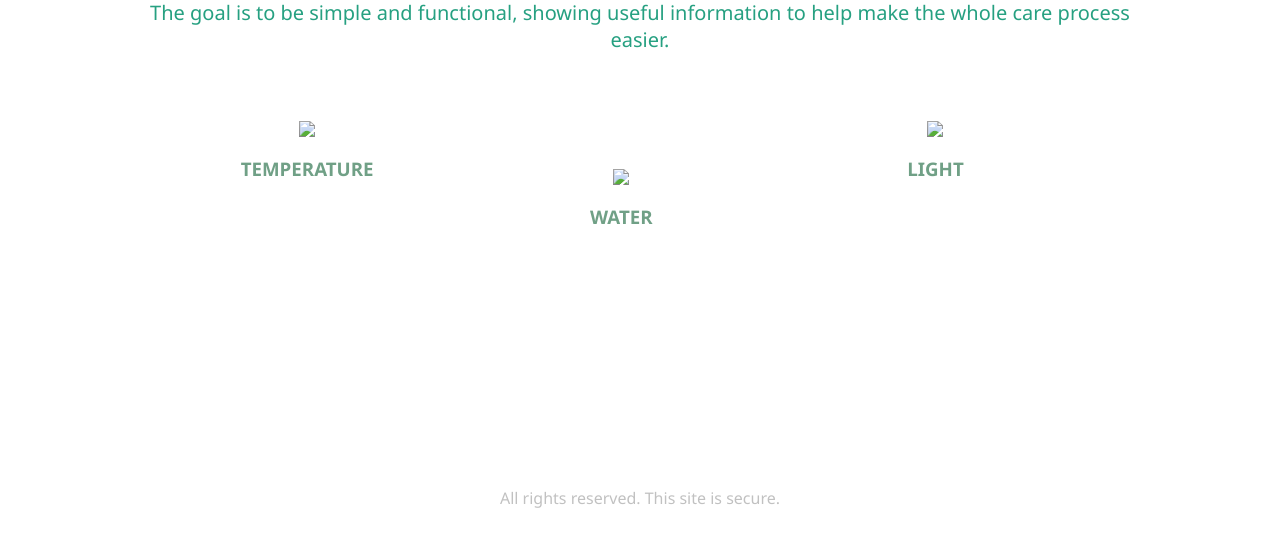
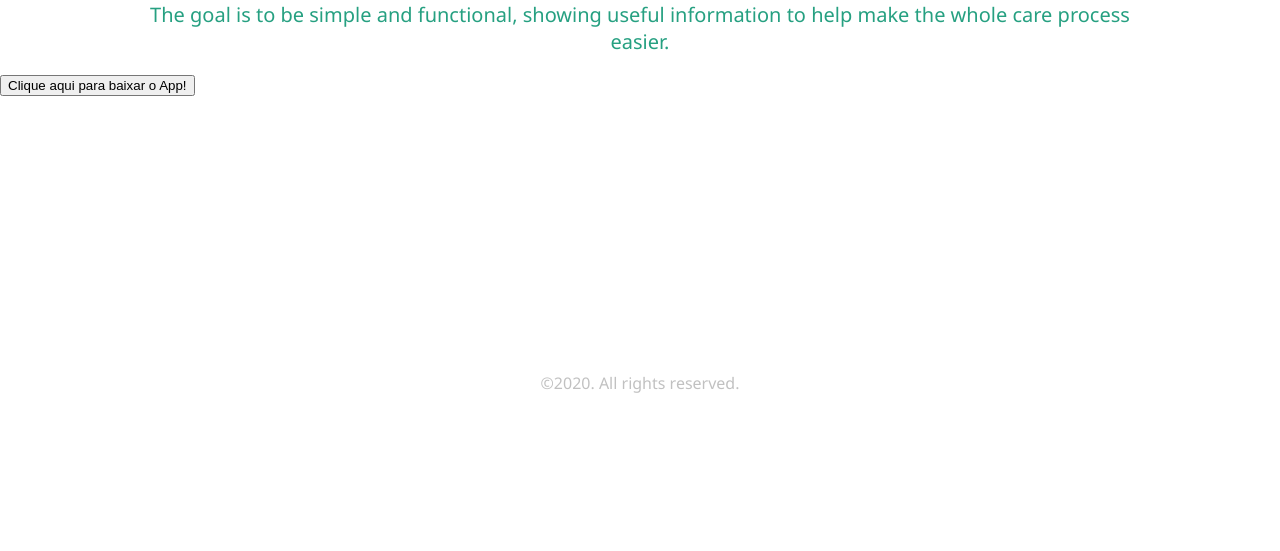
Before and after one commit to jugizzi/site-estudo-plantdiary, a plain HTML site: page index.html in a window 1280 px wide. Shown: the part 1058-1609 px from the top of the page. After the commit the page ends 1494 px from the top, so only its background shows below. Drawn offline with Linux system fonts and the light colour scheme; files that its build step writes are made by us from their sources; files whose address does not match are found by name.

Commit message:
Update index.html

```diff
--- a/index.html
+++ b/index.html
@@ -1,8 +1,8 @@
 <html>
-
 <head>
     <link rel="stylesheet" type="text/css" href="./css/main.css">
     <link rel="stylesheet" type="text/css" href="./css/slick.css" />
+     <link rel="icon" type="image/png" sizes="32x32" href="./img/faviconplant.png">
     <title>Plant Diary</title>
 </head>
 
@@ -54,43 +54,42 @@
                     <li>
                         <a href="">contat us</a>
                     </li>
-                    <li>
-                        <a href="">users</a>
-                    </li>
                 </ul>
             </div>
             <div class="busca">
-                <input placeholder="search somenthing" type="text" />
-
+                <input placeholder="Search somenthing" type="text" />
                 </div>
             </div>
     </main>
     <div class="col-100">
         <div class="slider-principal">
-            <img src="./img/banner1.png" />
-            <img src="./img/banner2.png">" />
-            <img src="./img/banner3.png" />
-            <img src="./img/banner4.png" />
+            <img src="./img/banner1.png"/>
+            <img src="./img/banner2.png"/>
+            <img src="./img/banner3.png"/>
+            <img src="./img/banner4.png"/>
         </div>
+
+        <!--textos-->
         <div class="col-100">
             <div class="content texto-destaque">
                 <h1>PLANT DIARY</h1>
-                <p>Diary of plants is an application for people to follow the care of their plants in the palms of their hands. The goal is to be simple and functional, showing useful information to help make the whole care process easier.
+                <p>Diary of plants is an application for people to follow the care of their plants in the palms of their hands.
                 </p>
-                <div class="col-3 bloco-texto">
-                    <img src="./img/conteúdo1.png"/>
-                    <h3>TEMPERATURE</h3>
+                <p>The goal is to be simple and functional, showing useful information to help make the whole care process easier.</p>
             </div>
-                <div class="col-3 bloco-texto" style="margin-top: 6em;">
-                    <img src="./img/conteúdo2.png" />
-                    <h3>WATER</h3>
-                </div>
-                <div class="col-3 bloco-texto">
-                    <img src="./img/conteúdo3.png" />
-                    <h3>LIGHT</h3>
+            <div class="botao-chamada">
+             <a href="https://play.google.com/store?hl=pt_BR&gl=US" target="_blanck">
+               <button type="button">
+                 Clique aqui para baixar o App!
+               </button>
+             </a>
+             <br>
+             <br>
+             <br>
             </div>
         </div>
-        </div>
+
+        <!--segunda coluna de texto-->
         <footer>
             <div class="col-100 footer">
                 <div class="content">
@@ -101,7 +100,7 @@
                         </p>
                     </div>
                     <div class="col-4">
-                        <h3><b>A ABOUT US</b></h3>
+                        <h3><b>LITTLE ABOUT US</b></h3>
                         <p> Diary of plants is an application for people to follow the care of their plants in the palms of their hands. The goal is to be simple and functional, showing useful information to help make the whole care process easier.
                         </p>
                     </div>
@@ -116,20 +115,24 @@
                                         <p class="telefoneico">55-11-992354223<p>
                        </div>
                 </div>
+
+                <!--terceira coluna de texto-->
            </div>
              </footer>
              <div class="col-100 footer-2">
                <div class="content">
-
                  <p>
-                    All rights reserved. This site is secure.
+                    ©2020. All rights reserved.
                  </p>
                </div>
             </div>
+
+        <!--parte js-->
 
         <script type="text/javascript" src="./js/jquery.js"></script>
         <script type="text/javascript" src="./js/jquery-migrate.js"></script>
         <script type="text/javascript" src="./js/slick.min.js"></script>
         <script type="text/javascript" src="./js/main.js"></script>
+
    </body>
 </html>
```
Lines whose indentation alone changed are shown as unchanged.
